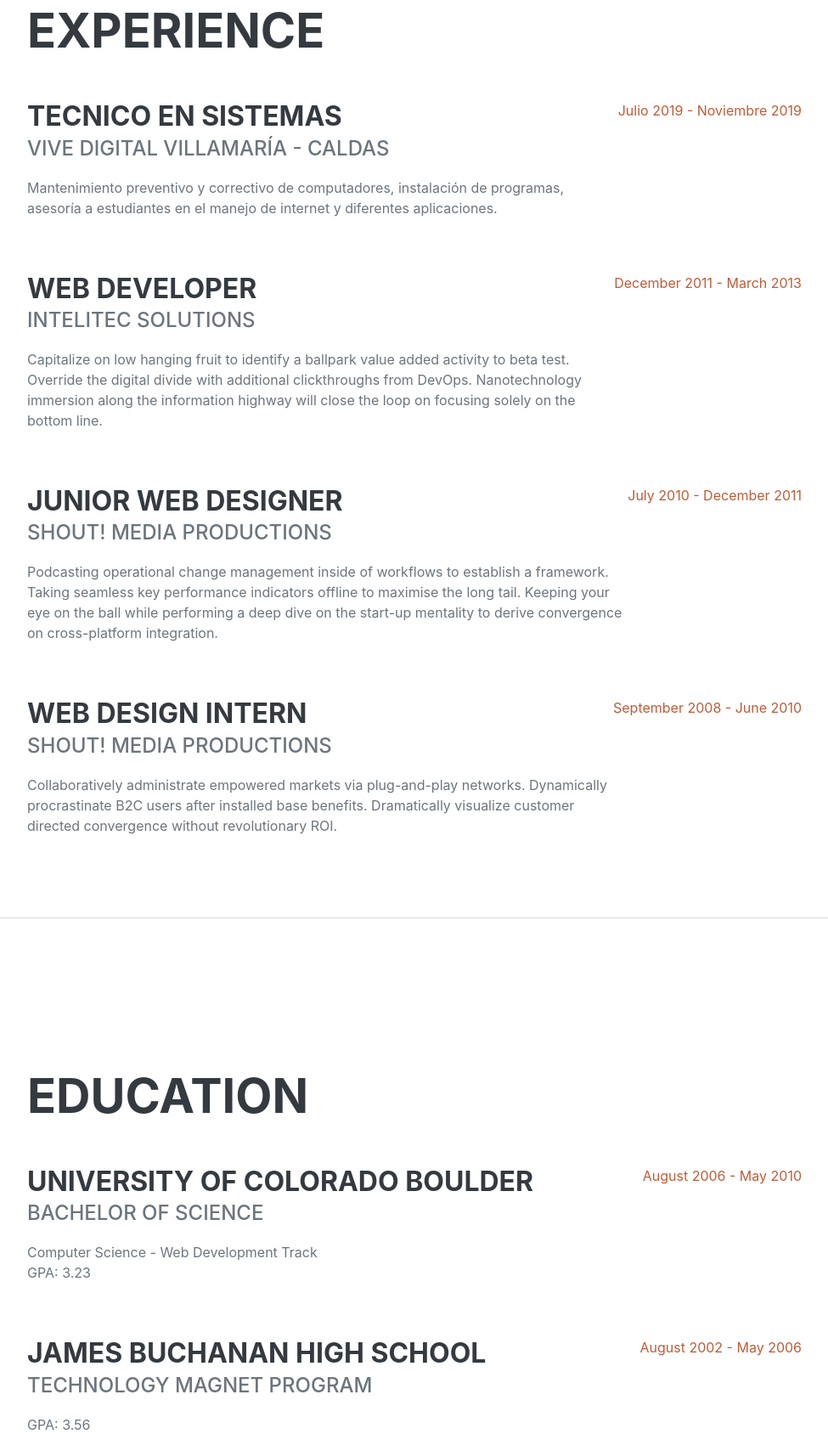
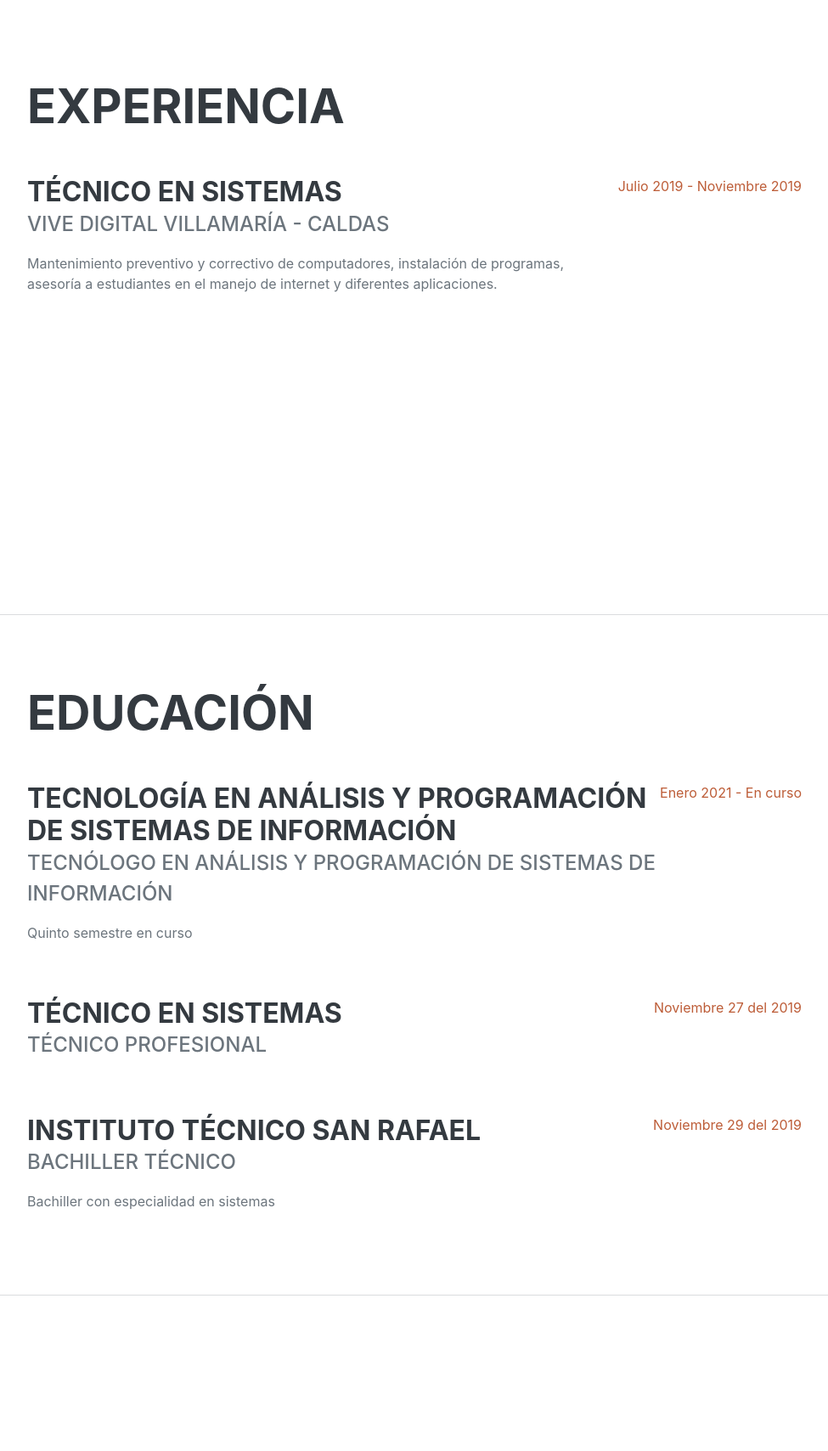
Before and after one commit to Santi427/cv, a plain HTML site: page index.html in a window 1280 px wide. Shown: the part 878-2586 px from the top of the page at 85% size, without its empty margins (288-1263 px from the left). Drawn offline with nearby package versions, Linux system fonts and the light colour scheme; a web font is replaced by a local one.

Commit message:
Modificacion de la experiencia y estudios

```diff
--- a/index.html
+++ b/index.html
@@ -28,7 +28,7 @@
                     <li class="nav-item"><a class="nav-link js-scroll-trigger" href="#about">Acerca de</a></li>
                     <li class="nav-item"><a class="nav-link js-scroll-trigger" href="#experience">Experiencia</a></li>
                     <li class="nav-item"><a class="nav-link js-scroll-trigger" href="#education">Educación</a></li>
-                    <li class="nav-item"><a class="nav-link js-scroll-trigger" href="#skills">Habilidades</a></li>
+                    <li class="nav-item"><a class="nav-link js-scroll-trigger" href="#skills">Otros Estudios</a></li>
                     <li class="nav-item"><a class="nav-link js-scroll-trigger" href="#interests">Intereses</a></li>
                     <li class="nav-item"><a class="nav-link js-scroll-trigger" href="#awards">Reconocimientos</a></li>
                 </ul>
@@ -64,13 +64,13 @@
                 </div>
             </section>
             <hr class="m-0" />
-            <!-- Experience-->
+            <!-- Experiencia-->
             <section class="resume-section" id="experience">
                 <div class="resume-section-content">
-                    <h2 class="mb-5">Experience</h2>
+                    <h2 class="mb-5">Experiencia</h2>
                     <div class="d-flex flex-column flex-md-row justify-content-between mb-5">
                         <div class="flex-grow-1">
-                            <h3 class="mb-0">Tecnico en Sistemas</h3>
+                            <h3 class="mb-0">Técnico en Sistemas</h3>
                             <div class="subheading mb-3">Vive digital Villamaría - Caldas</div>
                             <p>Mantenimiento preventivo y correctivo de computadores, instalación de programas, asesoría a estudiantes en el manejo de internet y diferentes aplicaciones.</p>
                         </div>
@@ -78,59 +78,67 @@
                     </div>
                     <div class="d-flex flex-column flex-md-row justify-content-between mb-5">
                         <div class="flex-grow-1">
-                            <h3 class="mb-0">Web Developer</h3>
-                            <div class="subheading mb-3">Intelitec Solutions</div>
-                            <p>Capitalize on low hanging fruit to identify a ballpark value added activity to beta test. Override the digital divide with additional clickthroughs from DevOps. Nanotechnology immersion along the information highway will close the loop on focusing solely on the bottom line.</p>
+                            <h3 class="mb-0"></h3>
+                            <div class="subheading mb-3"></div>
+                            <p></p>
                         </div>
-                        <div class="flex-shrink-0"><span class="text-primary">December 2011 - March 2013</span></div>
+                        <div class="flex-shrink-0"><span class="text-primary"></span></div>
                     </div>
                     <div class="d-flex flex-column flex-md-row justify-content-between mb-5">
                         <div class="flex-grow-1">
-                            <h3 class="mb-0">Junior Web Designer</h3>
-                            <div class="subheading mb-3">Shout! Media Productions</div>
-                            <p>Podcasting operational change management inside of workflows to establish a framework. Taking seamless key performance indicators offline to maximise the long tail. Keeping your eye on the ball while performing a deep dive on the start-up mentality to derive convergence on cross-platform integration.</p>
+                            <h3 class="mb-0"></h3>
+                            <div class="subheading mb-3"></div>
+                            <p></p>
                         </div>
-                        <div class="flex-shrink-0"><span class="text-primary">July 2010 - December 2011</span></div>
+                        <div class="flex-shrink-0"><span class="text-primary"></span></div>
                     </div>
                     <div class="d-flex flex-column flex-md-row justify-content-between">
                         <div class="flex-grow-1">
-                            <h3 class="mb-0">Web Design Intern</h3>
-                            <div class="subheading mb-3">Shout! Media Productions</div>
-                            <p>Collaboratively administrate empowered markets via plug-and-play networks. Dynamically procrastinate B2C users after installed base benefits. Dramatically visualize customer directed convergence without revolutionary ROI.</p>
+                            <h3 class="mb-0"></h3>
+                            <div class="subheading mb-3"></div>
+                            <p></p>
                         </div>
-                        <div class="flex-shrink-0"><span class="text-primary">September 2008 - June 2010</span></div>
+                        <div class="flex-shrink-0"><span class="text-primary"></span></div>
                     </div>
                 </div>
             </section>
             <hr class="m-0" />
-            <!-- Education-->
+            <!-- Educacion -->
             <section class="resume-section" id="education">
                 <div class="resume-section-content">
-                    <h2 class="mb-5">Education</h2>
+                    <h2 class="mb-5">Educación</h2>
                     <div class="d-flex flex-column flex-md-row justify-content-between mb-5">
                         <div class="flex-grow-1">
-                            <h3 class="mb-0">University of Colorado Boulder</h3>
-                            <div class="subheading mb-3">Bachelor of Science</div>
-                            <div>Computer Science - Web Development Track</div>
-                            <p>GPA: 3.23</p>
+                            <h3 class="mb-0">Tecnología en Análisis y Programación de Sistemas de Información</h3>
+                            <div class="subheading mb-3">Tecnólogo en Análisis y Programación de Sistemas de Información</div>
+                            <p>Quinto semestre en curso</p>
                         </div>
-                        <div class="flex-shrink-0"><span class="text-primary">August 2006 - May 2010</span></div>
+                        <div class="flex-shrink-0"><span class="text-primary">Enero 2021 - En curso</span></div>
                     </div>
                     <div class="d-flex flex-column flex-md-row justify-content-between">
                         <div class="flex-grow-1">
-                            <h3 class="mb-0">James Buchanan High School</h3>
-                            <div class="subheading mb-3">Technology Magnet Program</div>
-                            <p>GPA: 3.56</p>
+                            <h3 class="mb-0">Técnico en sistemas</h3>
+                            <div class="subheading mb-3">Técnico profesional</div>
                         </div>
-                        <div class="flex-shrink-0"><span class="text-primary">August 2002 - May 2006</span></div>
+                        <div class="flex-shrink-0"><span class="text-primary">Noviembre 27 del 2019</span></div>
+                    </div>
+                    <br>
+                    <br>
+                    <div class="d-flex flex-column flex-md-row justify-content-between">
+                        <div class="flex-grow-1">
+                            <h3 class="mb-0">Instituto Técnico San Rafael</h3>
+                            <div class="subheading mb-3">Bachiller Técnico</div>
+                            <p>Bachiller con especialidad en sistemas</p>
+                        </div>
+                        <div class="flex-shrink-0"><span class="text-primary">Noviembre 29 del 2019</span></div>
                     </div>
                 </div>
             </section>
             <hr class="m-0" />
-            <!-- Skills-->
+            <!-- otros Estudios-->
             <section class="resume-section" id="skills">
                 <div class="resume-section-content">
-                    <h2 class="mb-5">Skills</h2>
+                    <h2 class="mb-5">otros Estudios</h2>
                     <div class="subheading mb-3">Programming Languages & Tools</div>
                     <ul class="list-inline dev-icons">
                         <li class="list-inline-item"><i class="fab fa-html5"></i></li>
```
